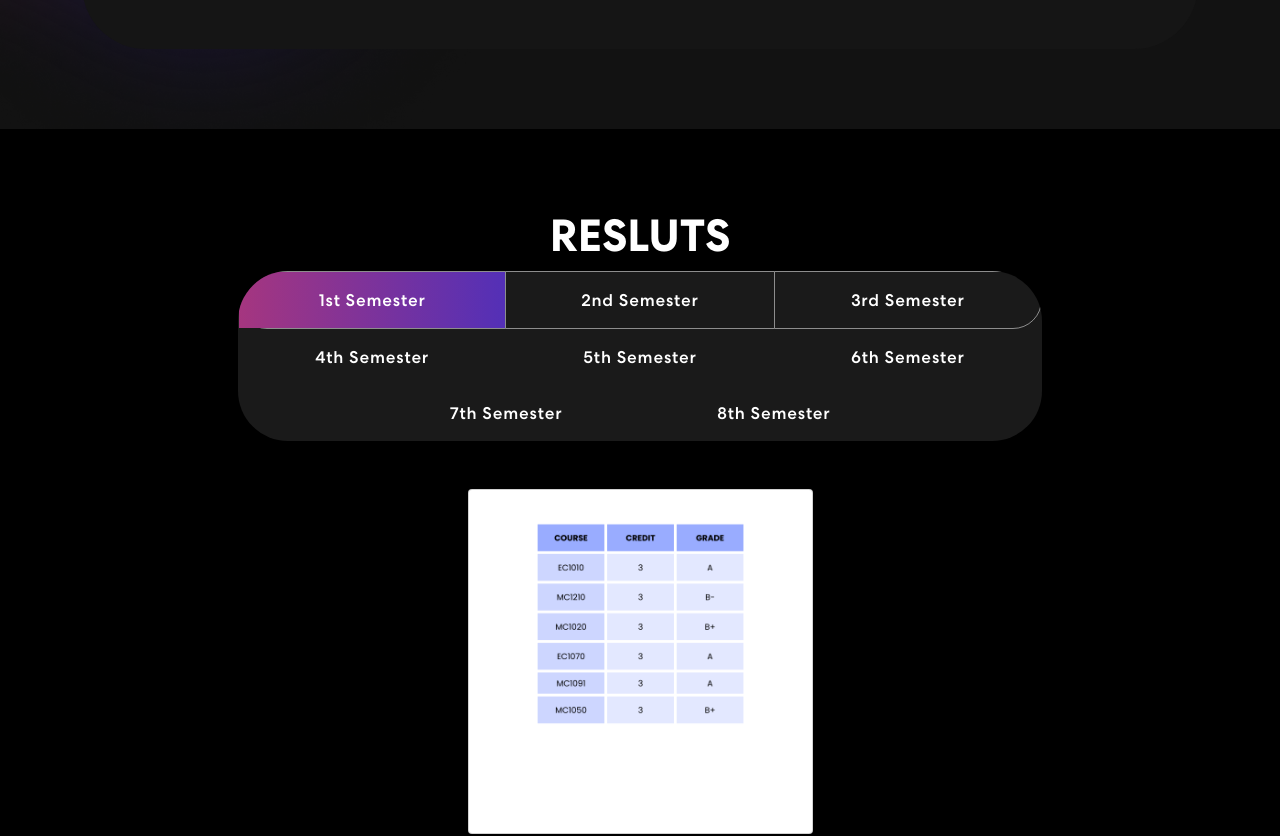
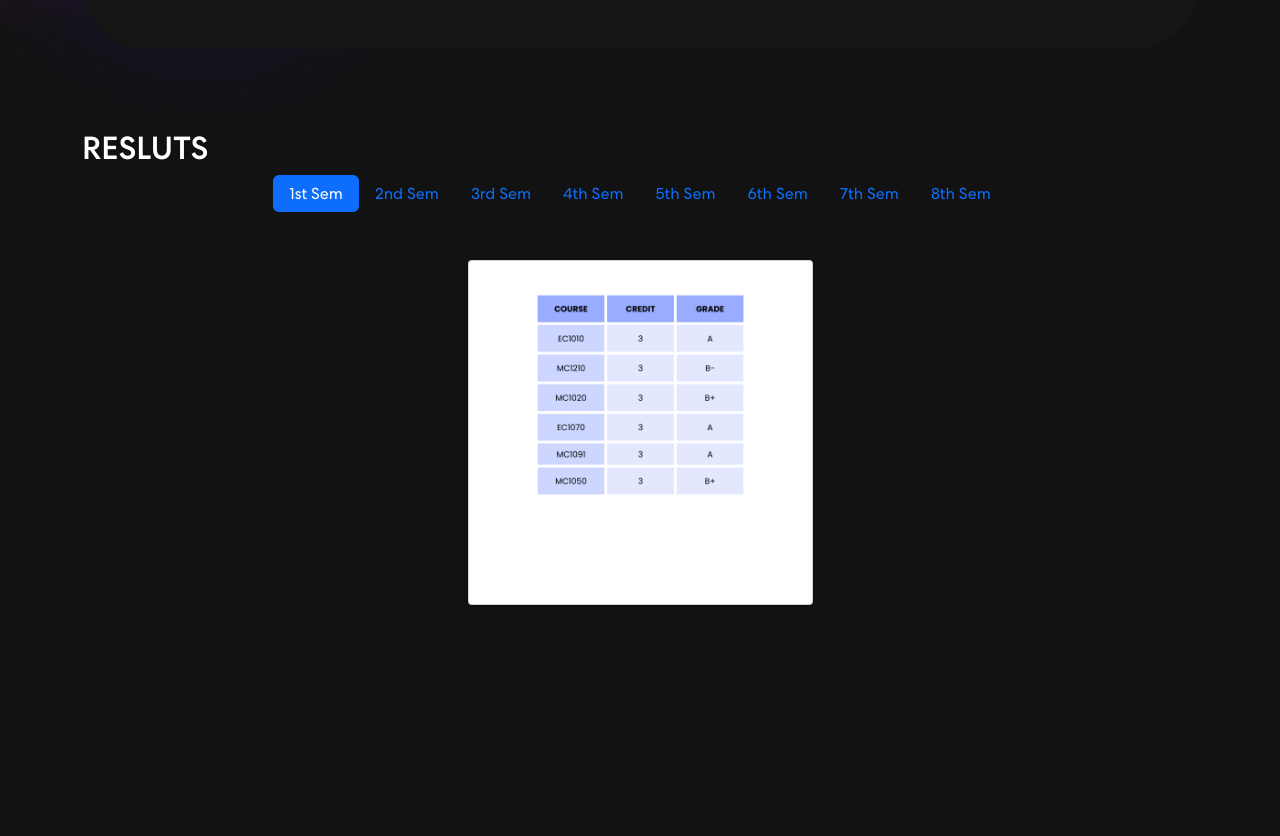
Before and after one commit to ChamilSachintha/Student-Progress-Viewer, a React (Create React App) app: page / in a window 1280 px wide. Shown: the part 1440-2276 px from the top of the page. After the commit the page ends 2055 px from the top, so only its background shows below. Built offline with nearby package versions, Linux system fonts and the light colour scheme.

Commit message:
Results section updated

```diff
--- a/src/components/Results.js
+++ b/src/components/Results.js
@@ -24,7 +24,7 @@ import { Button, CardActionArea, CardActions } from '@mui/material';
 
 export const Results = () => {
 
-    const Projects = [
+    const Results = [
         {
             title1: "Pharmacy Management System",
             description1: "Full-stack application | HTML5, CSS3 & PHP",
@@ -106,7 +106,7 @@ export const Results = () => {
 
     ]
     return (
-        <section className="project" id="project">
+        <section className="result" id="result">
             <Container>
                 <Row>
                     <Col>
@@ -117,31 +117,31 @@ export const Results = () => {
                                 </div>}
                         </TrackVisibility>
                         {/* <p>“Every project is an opportunity to learn, figure out problems and challenges, and invent and reinvent.”</p> */}
-                        <Tab.Container id="projects-tabs" defaultActiveKey="first">
+                        <Tab.Container id="result-tabs" defaultActiveKey="first">
                             <Nav variant="pills" className="nav-pills mb-5 justify-content-center align-items-center" id="pills-tab">
                                 <Nav.Item>
-                                    <Nav.Link eventKey="first">1st Semester</Nav.Link>
+                                    <Nav.Link eventKey="first">1st Sem</Nav.Link>
                                 </Nav.Item>
                                 <Nav.Item>
-                                    <Nav.Link eventKey="second">2nd Semester</Nav.Link>
+                                    <Nav.Link eventKey="second">2nd Sem</Nav.Link>
                                 </Nav.Item>
                                 <Nav.Item>
-                                    <Nav.Link eventKey="third">3rd Semester</Nav.Link>
+                                    <Nav.Link eventKey="third">3rd Sem</Nav.Link>
                                 </Nav.Item>
                                 <Nav.Item>
-                                    <Nav.Link eventKey="fourth">4th Semester</Nav.Link>
+                                    <Nav.Link eventKey="fourth">4th Sem</Nav.Link>
                                 </Nav.Item>
                                 <Nav.Item>
-                                    <Nav.Link eventKey="fifth">5th Semester</Nav.Link>
+                                    <Nav.Link eventKey="fifth">5th Sem</Nav.Link>
                                 </Nav.Item>
                                 <Nav.Item>
-                                    <Nav.Link eventKey="sixth">6th Semester</Nav.Link>
+                                    <Nav.Link eventKey="sixth">6th Sem</Nav.Link>
                                 </Nav.Item>
                                 <Nav.Item>
-                                    <Nav.Link eventKey="seventh">7th Semester</Nav.Link>
+                                    <Nav.Link eventKey="seventh">7th Sem</Nav.Link>
                                 </Nav.Item>
                                 <Nav.Item>
-                                    <Nav.Link eventKey="eighth">8th Semester</Nav.Link>
+                                    <Nav.Link eventKey="eighth">8th Sem</Nav.Link>
                                 </Nav.Item>
                             </Nav>
                             <Tab.Content>
```
